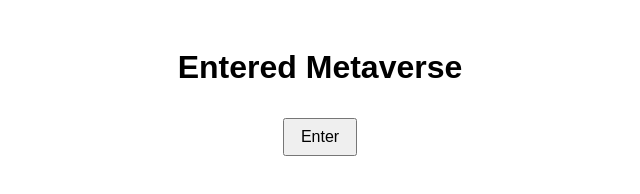
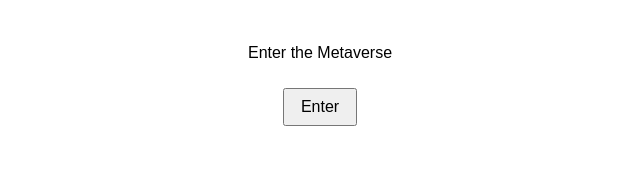
Before and after one commit to acciojob/enter-metaverse-mehabubi-meh, a website: page main.html in a window 1280 px wide. Shown: the whole page, without its empty margins (320-960 px from the left). Drawn offline with Linux system fonts and the light colour scheme.

Commit message:
created a submission

```diff
--- a/main.html
+++ b/main.html
@@ -5,9 +5,9 @@
 </head>
 <body>
 
-	<h1>Entered Metaverse</h1>
-<button id="enterBtn">Enter</button>
-
+  <!-- ✅ Initial content as per the problem -->
+  <p id="status">Enter the Metaverse</p>
+  <button id="enterBtn">Enter</button>
 
   <script type="text/javascript" src="./script.js"></script>
 </body>
--- a/styles.css
+++ b/styles.css
@@ -1,5 +1,3 @@
-/*  your css code here. If applicable */
-/* your css code here. If applicable */
 body {
   font-family: Arial, sans-serif;
   padding: 20px;
```
